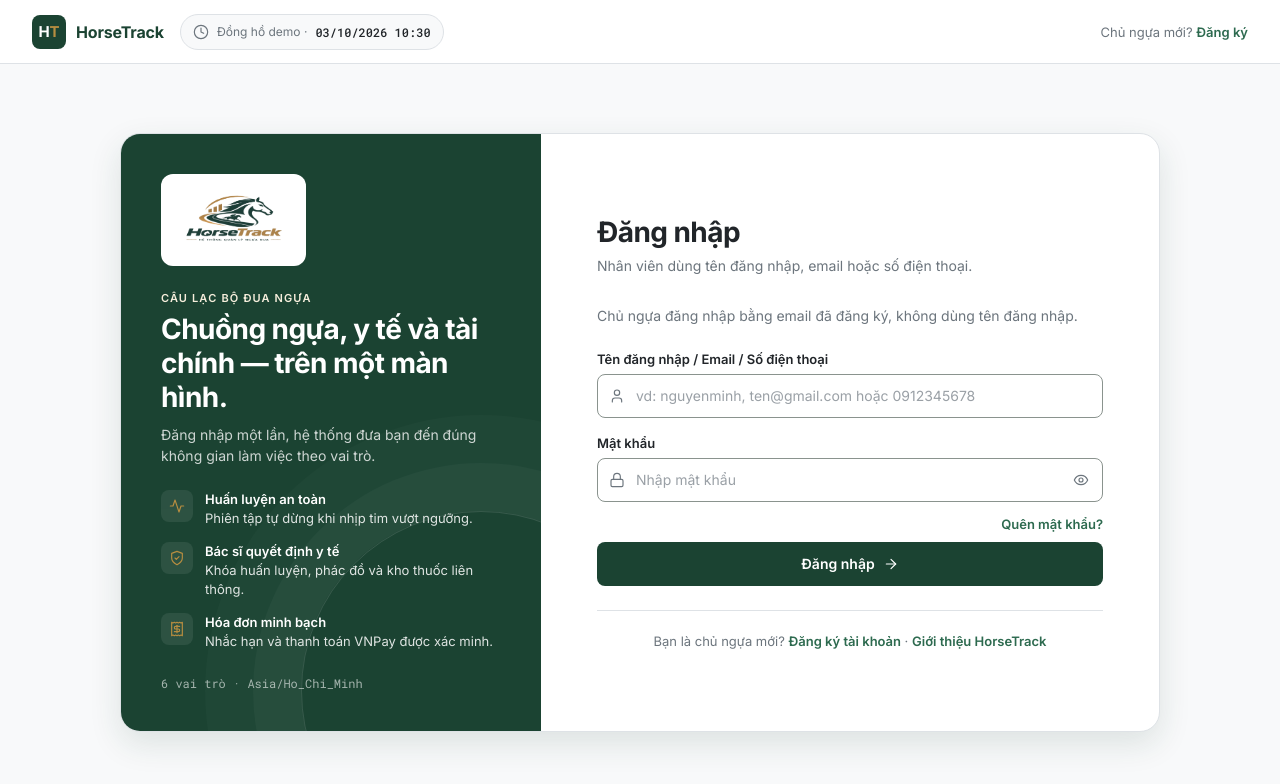
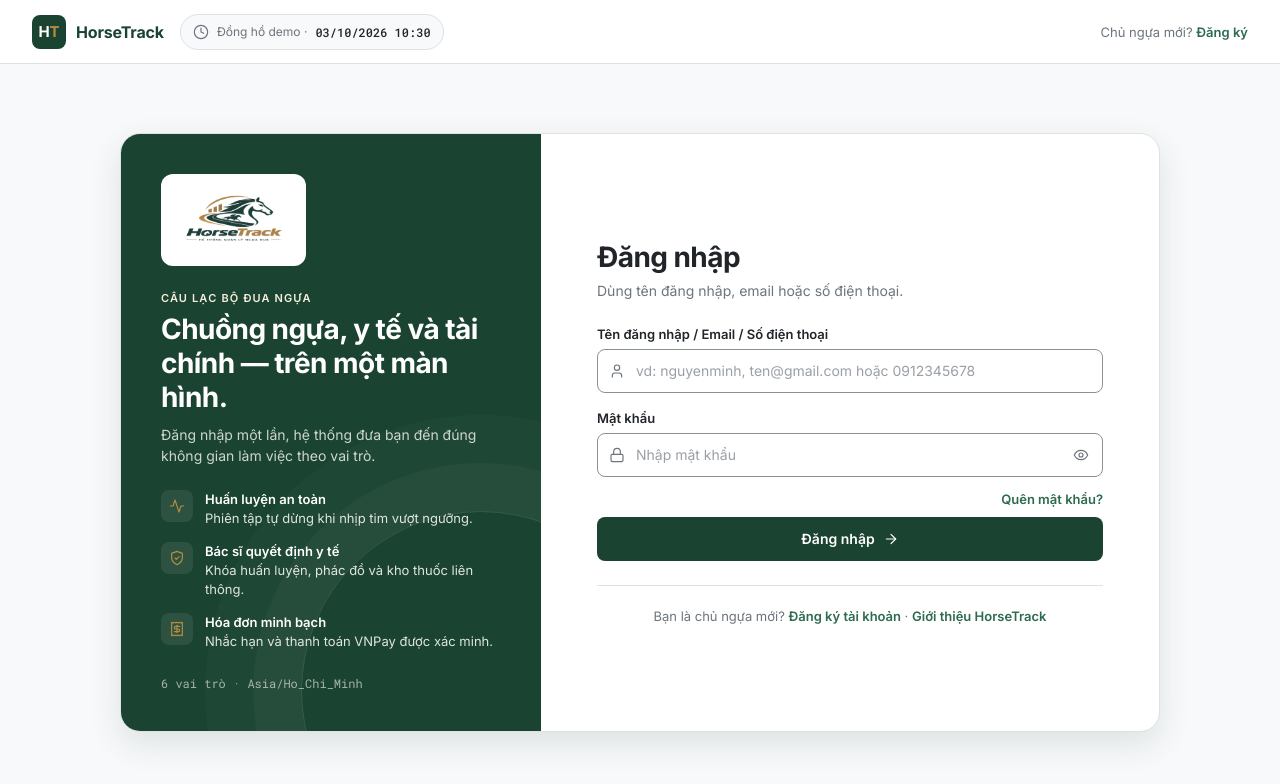
Before and after one commit to ngogiacat13-crypto/HorseTrack-FE, a React (Vite) app: page /login in a window 1280 px wide. Shown: the top 784 px of the page. Built offline with nearby package versions, Linux system fonts and the light colour scheme; no server answers.

Commit message:
fix: cap nhat huong dan dang nhap dung ten dang nhap, email hoac so dien thoai

```diff
--- a/src/pages/auth/Login/index.tsx
+++ b/src/pages/auth/Login/index.tsx
@@ -53,8 +53,7 @@ export const Login: React.FC = () => {
       barRight={<span style={{ fontSize: 13, color: 'var(--muted)' }}>Chủ ngựa mới? <Link className="ht-link" to="/register">Đăng ký</Link></span>}
     >
       <h1 className="ht-auth__title">Đăng nhập</h1>
-      <p className="ht-auth__sub">Nhân viên dùng tên đăng nhập, email hoặc số điện thoại.</p>
-      <p className="ht-auth__sub" data-testid="login-owner-email-hint">Chủ ngựa đăng nhập bằng email đã đăng ký, không dùng tên đăng nhập.</p>
+      <p className="ht-auth__sub" data-testid="login-identifier-hint">Dùng tên đăng nhập, email hoặc số điện thoại.</p>
 
       {confirmed && (
         <Callout tone={confirmed === 'true' ? 'success' : 'danger'} testId="login-confirm-result" style={{ marginBottom: 16 }}>
```
Also changed, not shown: 2 other files (tests, documents, lock files or other folders).
